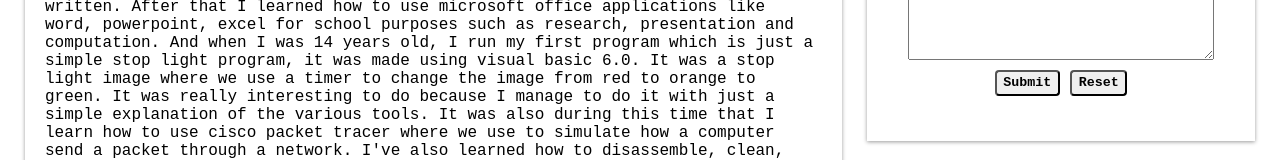
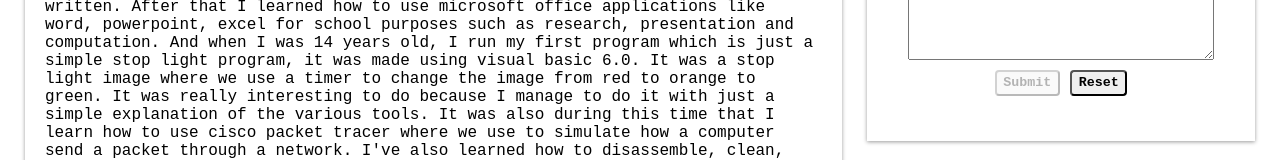
Before and after one commit to dondonco/dondon-co, a React (Create React App) app: page /AboutMe in a window 1280 px wide. Shown: the part 563-723 px from the top of the page. Built offline with nearby package versions, Linux system fonts and the light colour scheme.

Commit message:
disabled submit button

```diff
--- a/src/AboutMe.js
+++ b/src/AboutMe.js
@@ -46,7 +46,7 @@ const AboutMe = ({submit, reset}) => {
                             <p>Message</p>
                             <textarea className="rightSide__textArea" placeholder="Put your message here"/>
                             <br />
-                            <button className="rightSide__button" onClick={submit}>Submit</button>
+                            <button disabled className="rightSide__button" onClick={submit}>Submit</button>
 
                             <input type="reset" className="rightSide__button" value="Reset"/>
                         </form>
```
